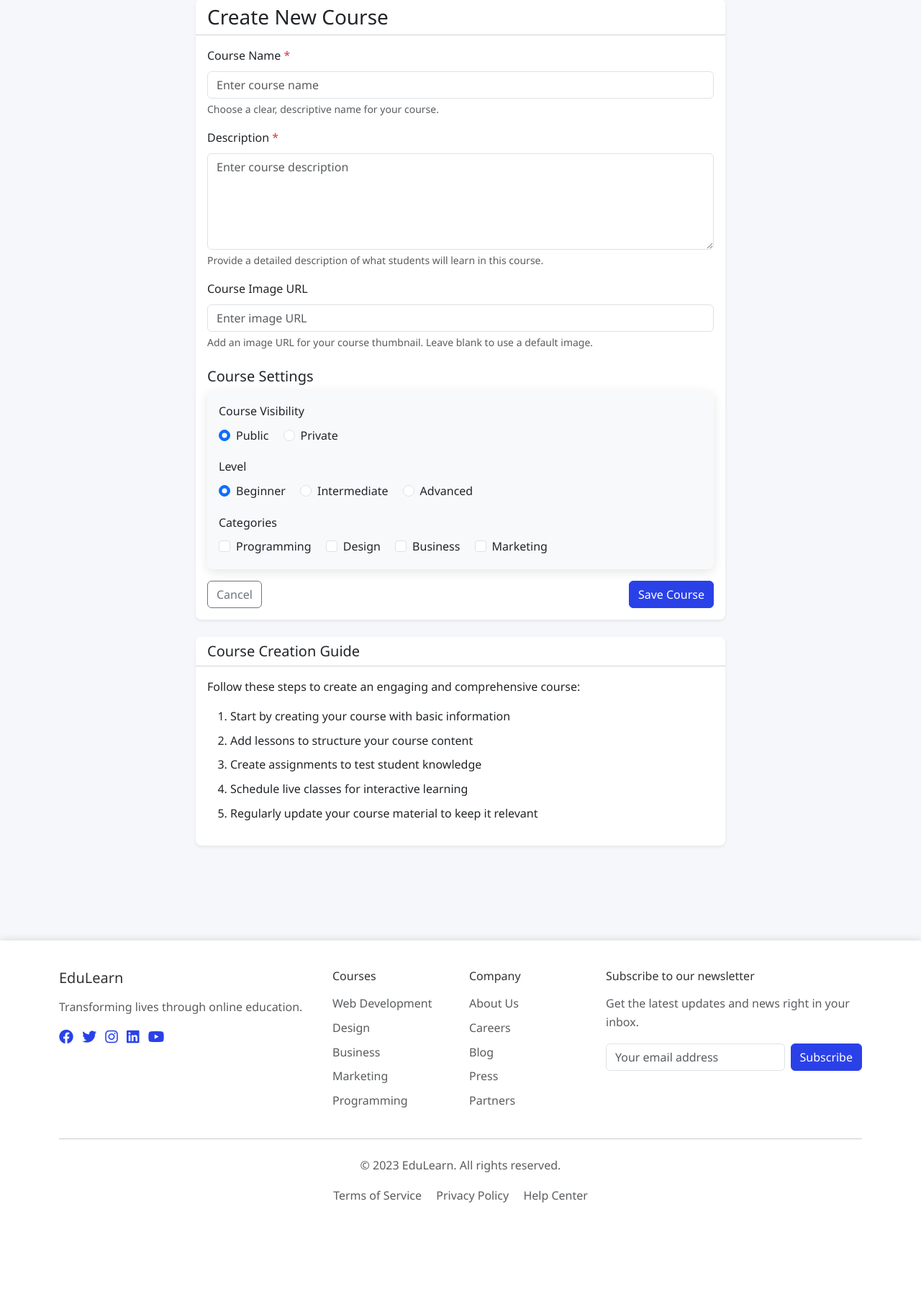
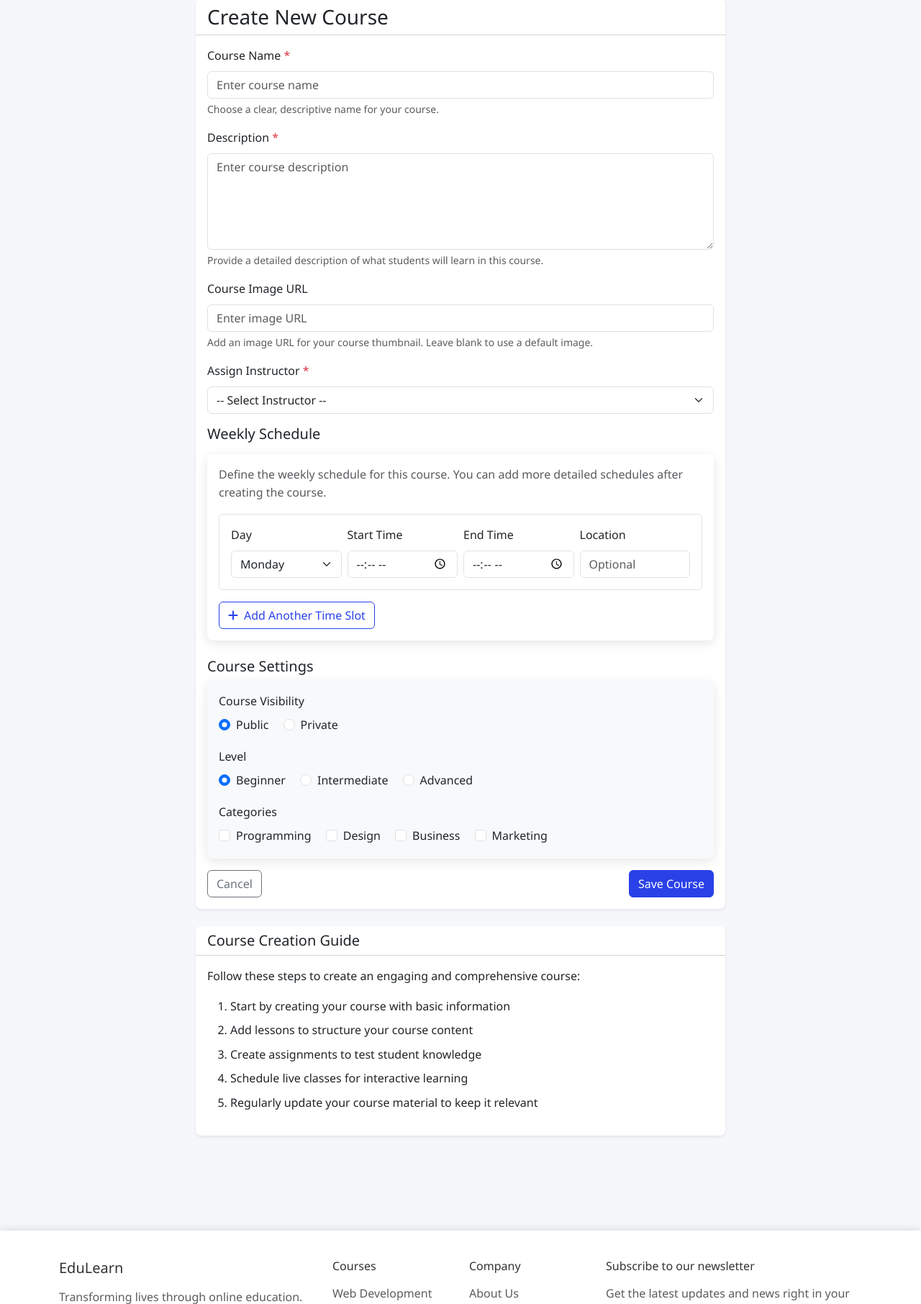
Before and after one commit to Vucore/QLDA_Lms, a Flask app: page /courses/create in a window 1280 px wide. Shown: the part 189-2001 px from the top of the page at 72% size. Before the commit the page ends 1860 px from the top, so only its background shows below. Run offline with Flask 3, Linux system fonts and the light colour scheme; the visitor is signed in with stand-in values (Sample User, id 1); data that the repository does not hold is empty.

Commit message:
Enable admins to assign instructors and weekly schedules to courses
Modify course creation to allow admin assignment of instructors and weekly schedules, adding course-form.js for dynamic schedule management.

Replit-Commit-Author: Agent
Replit-Commit-Session-Id: 42bdf3d9-88a4-4dc5-aaaf-6b7b690bf621
Replit-Commit-Screenshot-Url: https://storage.googleapis.com/screenshot-production-us-central1/9776af4a-dc0c-4f6f-a938-8c99d34cc1ff/7d8efdf4-27d4-43d0-81fe-8e9ec957c943.jpg

```diff
--- a/routes.py
+++ b/routes.py
@@ -270,33 +270,26 @@ def course_detail(course_id):
 
 @app.route('/courses/create', methods=['GET', 'POST'])
 @login_required
-@role_required('instructor', 'admin')
+@role_required('admin')
 def course_create():
     form = CourseForm()
 
-    # Check if the current user is actually an instructor
-    if current_user.role == 'instructor' and not current_user.instructor_profile:
-        flash('Your instructor profile has not been completely set up. Please contact an administrator.', 'warning')
-        return redirect(url_for('courses'))
+    # Get all instructors for the selection dropdown
+    instructors = Instructor.query.all()
 
     if form.validate_on_submit():
-        instructor = None
-        if current_user.role == 'instructor':
-            instructor = current_user.instructor_profile
-        elif current_user.role == 'admin':
-            # TODO: implement instructor selection for admin
-            # For now, show a message that this feature is coming soon
-            flash('As admin, you need to assign an instructor for this course. This feature is not implemented yet.', 'warning')
-            return redirect(url_for('courses'))
-        else:
-            # This shouldn't happen due to the role_required decorator, but just in case
-            flash('You do not have permission to create courses.', 'danger')
-            return redirect(url_for('courses'))
+        # Get the selected instructor
+        instructor_id = request.form.get('instructor_id')
+        if not instructor_id:
+            flash('Please select an instructor for this course.', 'danger')
+            return render_template('courses/create.html', form=form, instructors=instructors)
 
+        instructor = Instructor.query.get(instructor_id)
         if not instructor:
-            flash('Cannot create course: No instructor profile found.', 'danger')
-            return redirect(url_for('courses'))
+            flash('Selected instructor not found.', 'danger')
+            return render_template('courses/create.html', form=form, instructors=instructors)
 
+        # Create the course
         course = Course(
             name=form.name.data,
             description=form.description.data,
@@ -310,7 +303,7 @@ def course_create():
         flash('Course created successfully!', 'success')
         return redirect(url_for('course_detail', course_id=course.id))
 
-    return render_template('courses/create.html', form=form)
+    return render_template('courses/create.html', form=form, instructors=instructors)
 
 @app.route('/courses/<int:course_id>/edit', methods=['GET', 'POST'])
 @login_required
--- a/templates/courses/create.html
+++ b/templates/courses/create.html
@@ -48,7 +48,7 @@
                             <div class="form-text">Provide a detailed description of what students will learn in this course.</div>
                         </div>
 
-                        <div class="mb-4">
+                        <div class="mb-3">
                             <label for="image_url" class="form-label">Course Image URL</label>
                             {{ form.image_url(class_="form-control", id="image_url", placeholder="Enter image URL") }}
                             {% if form.image_url.errors %}
@@ -59,6 +59,63 @@
                             </div>
                             {% endif %}
                             <div class="form-text">Add an image URL for your course thumbnail. Leave blank to use a default image.</div>
+                        </div>
+
+                        <div class="mb-3">
+                            <label for="instructor_id" class="form-label">Assign Instructor <span class="text-danger">*</span></label>
+                            <select class="form-select" id="instructor_id" name="instructor_id" required>
+                                <option value="">-- Select Instructor --</option>
+                                {% for instructor in instructors %}
+                                <option value="{{ instructor.id }}">{{ instructor.full_name }} ({{ instructor.expertise or 'No specific expertise' }})</option>
+                                {% endfor %}
+                            </select>
+                            <div class="invalid-feedback">
+                                Please select an instructor for this course.
+                            </div>
+                        </div>
+
+                        <div class="mb-4">
+                            <h5 class="mb-3">Weekly Schedule</h5>
+                            <div class="card">
+                                <div class="card-body">
+                                    <p class="text-muted mb-3">Define the weekly schedule for this course. You can add more detailed schedules after creating the course.</p>
+
+                                    <div id="schedule-items">
+                                        <div class="schedule-item mb-3 p-3 border rounded">
+                                            <div class="row g-2">
+                                                <div class="col-md-3">
+                                                    <label class="form-label">Day</label>
+                                                    <select class="form-select" name="schedule_day[]">
+                                                        <option value="Monday">Monday</option>
+                                                        <option value="Tuesday">Tuesday</option>
+                                                        <option value="Wednesday">Wednesday</option>
+                                                        <option value="Thursday">Thursday</option>
+                                                        <option value="Friday">Friday</option>
+                                                        <option value="Saturday">Saturday</option>
+                                                        <option value="Sunday">Sunday</option>
+                                                    </select>
+                                                </div>
+                                                <div class="col-md-3">
+                                                    <label class="form-label">Start Time</label>
+                                                    <input type="time" class="form-control" name="schedule_start_time[]">
+                                                </div>
+                                                <div class="col-md-3">
+                                                    <label class="form-label">End Time</label>
+                                                    <input type="time" class="form-control" name="schedule_end_time[]">
+                                                </div>
+                                                <div class="col-md-3">
+                                                    <label class="form-label">Location</label>
+                                                    <input type="text" class="form-control" name="schedule_location[]" placeholder="Optional">
+                                                </div>
+                                            </div>
+                                        </div>
+                                    </div>
+
+                                    <button type="button" id="add-schedule" class="btn btn-outline-primary">
+                                        <i class="fas fa-plus me-2"></i>Add Another Time Slot
+                                    </button>
+                                </div>
+                            </div>
                         </div>
 
                         <div class="mb-3">
```
Also changed, not shown: static/js/course-form.js (added, +79 -0 lines), 1 other file.
